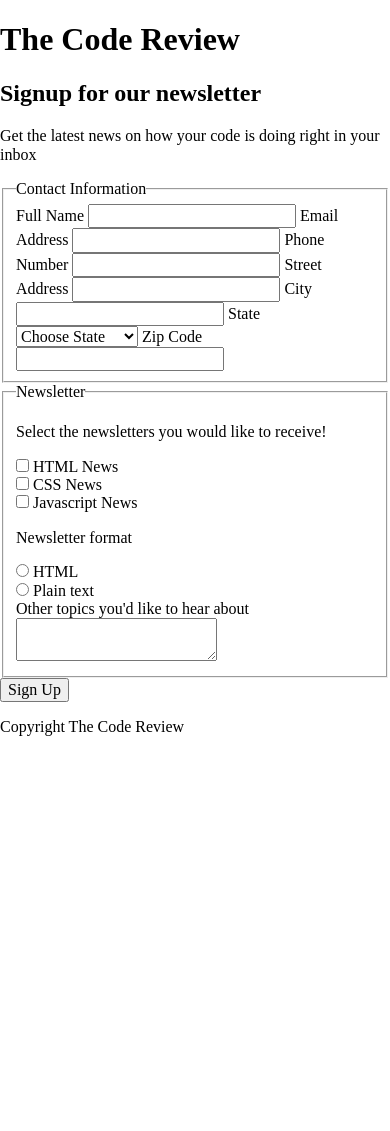
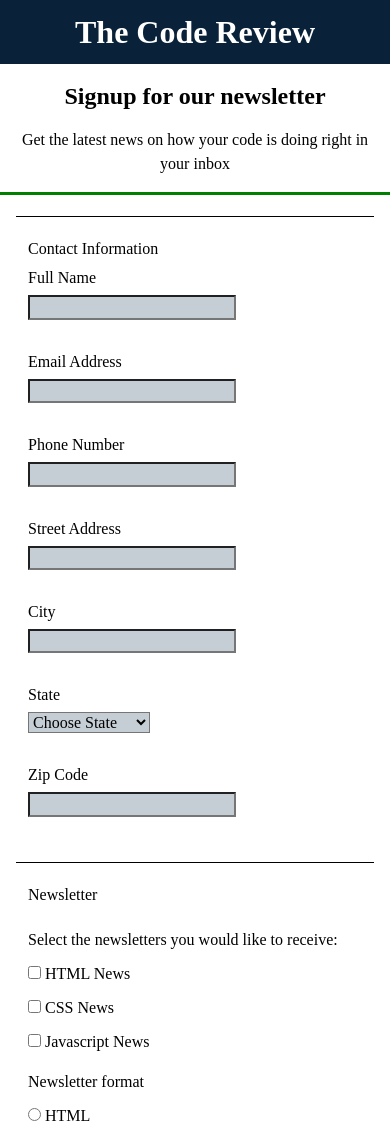
Before and after one commit to T-Ashorobi/Techdegree-project-3, a plain HTML site: page index.html in a window 390 px wide. Shown: the top 1131 px of the page. Before the commit the page ends 844 px from the top, so only its background shows below. Drawn offline with Linux system fonts and the light colour scheme.

Commit message:
Mobile view almost done

```diff
--- a/CSS/style.css
+++ b/CSS/style.css
@@ -0,0 +1,129 @@
+* {
+  box-sizing: border-box;
+}
+
+body {
+  line-height: 1.5em;
+
+}
+
+#header {
+  text-align: center;
+  /* border-bottom: 3px solid black;  */
+  margin-bottom: 5px;
+}
+
+.head {
+  background: #0A2239;
+  margin: 0 auto;
+  padding: 20px;
+  text-align: center;
+  color: white;
+}
+
+.newsletter {
+  border-bottom: 3px solid green;
+  max-width: 525px;
+  margin: 0 auto;
+  padding: 0 20px;
+}
+
+#header:not([class="head"]) {}
+
+.container {
+  max-width: 525px;
+  margin: 0 auto;
+  padding: 1rem;
+  /* border-top: 1px black solid; */
+  width: 100%;
+}
+
+
+.inside {
+  border-top: 1px solid black;
+  width: 100%;
+  padding-top: 20px;
+}
+
+fieldset {
+  border: 0;
+  margin: 0 auto;
+  border-bottom: 1px black solid;
+  padding-bottom: 15px;
+}
+
+
+h1 {
+  margin: 0;
+}
+
+#pt-1 input, #pt-1 select {
+  display: block;
+  margin:5px 0 30px;
+  background: #C4CED4;
+}
+
+/* #pt-1 label {
+  padding-bottom: 20px;
+} */
+
+/* input, select {
+  background: #C4CED4;
+} */
+
+/* input[type="text"], select[id="state"] {
+  margin:5px 0 30px;
+} */
+
+
+/* #pt-2 label {
+  display: block;
+}
+
+#pt-2 .in {
+  display: inline;
+} */
+
+/* ?? I dont know how to stack each radio/checkbox item on top of each other instead of having it side by side. This was fixed by breaking each section up with a <div> but how do i do it in CSS?
+??? */
+
+/* input, label, textarea {
+  display: block;
+} */
+#pt-2 legend {
+  padding-top: 20px;
+}
+
+#pt-2 p {
+  margin-bottom: 10px;
+}
+
+div[class="nl"] {
+  margin-bottom: 10px;
+}
+
+textarea {
+  height: 100px;
+  width: 100%;
+  max-width: 430px;
+  padding: 0;
+  margin-top: 10px;
+  background-color: #C4CED4;
+  /* ??? I dont know how to get my <textarea> to have the same width  */
+}
+
+button[type="button"] {
+  width: 100%;
+  max-width: 430px;
+  padding: 15px 0;
+  margin-top: 10px;
+  /* margin: 5px 20px; */
+  /* ??? I dont understand why giving the button a margin margin width value makes the screen scrollable from left to right? ???*/
+  border: none;
+  border-radius: 10px;
+  background-color: #78BC61;
+}
+
+footer {
+  text-align: center;
+}
--- a/index.html
+++ b/index.html
@@ -25,20 +25,32 @@
   <main>
     <div class="container">
       <form>
-        <fieldset>
+        <div class="inside">
+          <fieldset id="pt-1">
             <!-- create a css rule to erase the fieldset decoration -->
+            <!-- Erasing the border fieldset, i just zero it out. -->
             <legend>Contact Information</legend>
-          <!-- create a css rule to erase the legend decoration -->
+
             <label for="name">Full Name</label>
             <input type="text" id="name" name="user-name">
+
+
             <label for="email">Email Address</label>
             <input type="text" id="email" name="user-email">
+
+
             <label for="number">Phone Number</label>
             <input type="text" id="number" name="user-number">
+
+
             <label for="address">Street Address</label>
             <input type="text" id="address" name="user-address">
+
+
             <label for="city">City</label>
             <input type="text" id="city" name="user-city">
+
+
             <label for="state">State</label>
             <select id="state" name="state-select">
               <optgroup label="States">
@@ -53,44 +65,53 @@
                 <option value="Arizona">Arizona</option>
               </optgroup>
             </select>
+
+
             <label for="zip">Zip Code</label>
             <input type="text" id="zip" name="user-zip">
+
           </fieldset>
-        <fieldset>
+        </div>
+        <span></span>
+
+        <fieldset id="pt-2">
           <legend>Newsletter</legend>
-          <p>Select the newsletters you would like to receive!</p>
-          <div>
+          <p>Select the newsletters you would like to receive:</p>
+          <div class="nl">
             <input type="checkbox" id="HTML" name="user-HTML">
-            <label for="HTML">HTML News</label>
+            <label for="HTML" class="in">HTML News</label>
+          </div>
+          <div class="nl">
+            <input type="checkbox" id="CSS" name="user-CSS">
+            <label for="CSS" class="in">CSS News</label>
+          </div>
+          <div class="nl">
+            <input type="checkbox" id="JS" name="user-JS">
+            <label for="JS" class="in">Javascript News</label>
+          </div>
+          <p>Newsletter format</p>
+          <div class="nl">
+            <input type="radio" id="html" name="user-html">
+            <label for="html" class="in">HTML</label>
+          </div>
+          <div class="nl">
+            <input type="radio" id="Plain" name="user-Plain">
+            <label for="Plain" class="in">Plain text</label>
           </div>
           <div>
-            <input type="checkbox" id="CSS" name="user-CSS">
-            <label for="CSS">CSS News</label>
+            <label for="OT">Other topics you'd like to hear about:</label>
+            <textarea id="OT" name="user-OT"></textarea>
           </div>
-          <div>
-            <input type="checkbox" id="JS" name="user-JS">
-            <label for="JS">Javascript News</label>
-          </div>
-          <p>Newsletter format</p>
-          <div>
-            <input type="radio" id="html" name="user-html">
-            <label for="html">HTML</label>
-          </div>
-          <div>
-            <input type="radio" id="Plain" name="user-Plain">
-            <label for="Plain">Plain text</label>
-          </div>
-          <label for="OT">Other topics you'd like to hear about</label>
-          <textarea id="OT" name="user-OT"></textarea>
         </fieldset>
         <button type="button">Sign Up</button>
       </form>
     </div>
   </main>
+
   <footer>
     <p>Copyright The Code Review</p>
   </footer>
-  </div>
+
 
 </body>
 
```
Lines whose indentation alone changed are shown as unchanged.
